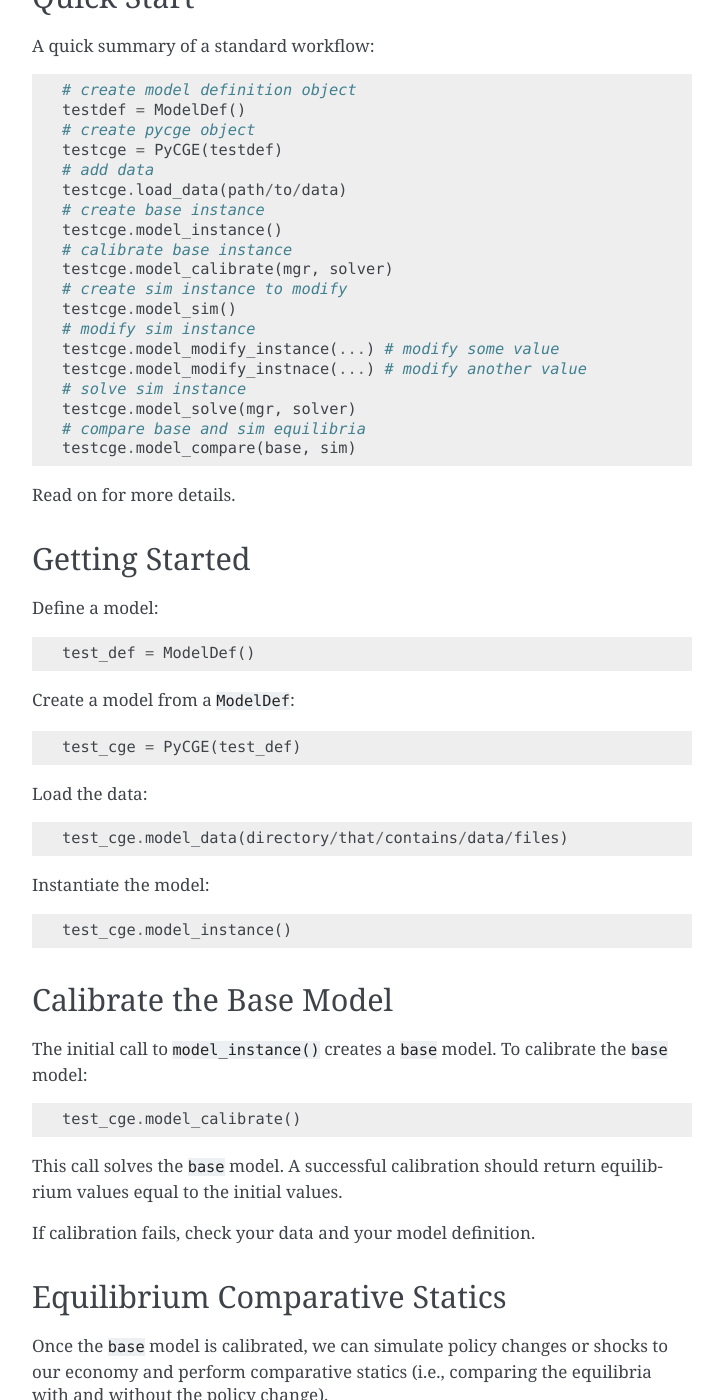
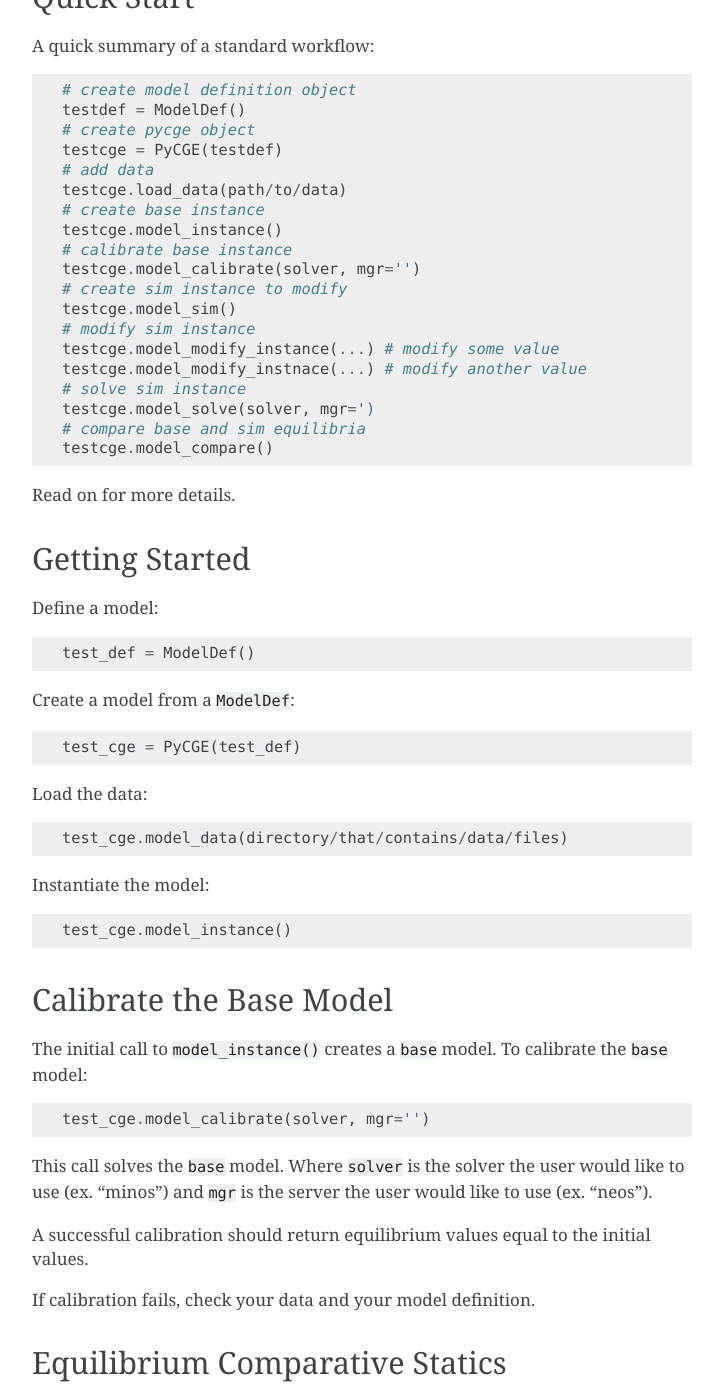
Before and after one commit to juanfung/pycge, a Sphinx documentation site: the page built from docs/index.rst, in a window 1280 px wide and 1400 px high, scrolled down 952 px. Shown: the whole window, without its empty margins (388-1111 px from the left). Built offline with Sphinx 7.4.7, drawn with Linux system fonts in a browser that asks for light colours; some of the changed text lies outside the part shown.

Commit message:
adds info on using a local solver to the docs

```diff
--- a/docs/index.rst
+++ b/docs/index.rst
@@ -60,16 +60,16 @@
      # create base instance
      testcge.model_instance()
      # calibrate base instance
-     testcge.model_calibrate(mgr, solver)
+     testcge.model_calibrate(solver, mgr='')
      # create sim instance to modify
      testcge.model_sim()
      # modify sim instance
      testcge.model_modify_instance(...) # modify some value
      testcge.model_modify_instnace(...) # modify another value
      # solve sim instance
-     testcge.model_solve(mgr, solver)
+     testcge.model_solve(solver, mgr=')
      # compare base and sim equilibria
-     testcge.model_compare(base, sim)
+     testcge.model_compare()
 
 Read on for more details.
 
@@ -99,9 +99,12 @@
 The initial call to ``model_instance()`` creates a ``base`` model.
 To calibrate the ``base`` model::
 
-     test_cge.model_calibrate()
+     test_cge.model_calibrate(solver, mgr='')
 
-This call solves the ``base`` model. A successful calibration should return
+This call solves the ``base`` model. Where ``solver`` is the solver the user would like to use (ex. "minos")
+and ``mgr`` is the server the user would like to use (ex. "neos").
+
+A successful calibration should return
 equilibrium values equal to the initial values.
 
 If calibration fails, check your data and your model definition.
@@ -150,18 +153,20 @@
 
 	test_cge.model_modify_instance(NAME,INDEX,None, fix= True, undo=True)
 
-Note that this will simply return it to the previous value. Hence, it is reccomended that the user always undoes a modification before making another to keep the "original" value saved
+Note that this will simply return it to the previous value. Hence, it is reccomended that the user always
+undoes a modification before making another to keep the "original" value saved
 
 To solve the ``sim`` instance, e.g.,
 using the Minos solver on `NEOS <neos-server.org/neos>`_::
 
-    test_cge.model_solve("neos", "minos")
+    test_cge.model_solve("minos", "neos")
 
 **Remark**: Other nonlinear solvers available on NEOS include
 - ``"conopt"
 - "ipopt"
 - "knitro"``
 
+Note: the default for solving a ``base`` or ``sim`` instance is to use a local solver (i.e. mgr='').
 
 Viewing an Instance or Results
 ------------------------------
```
